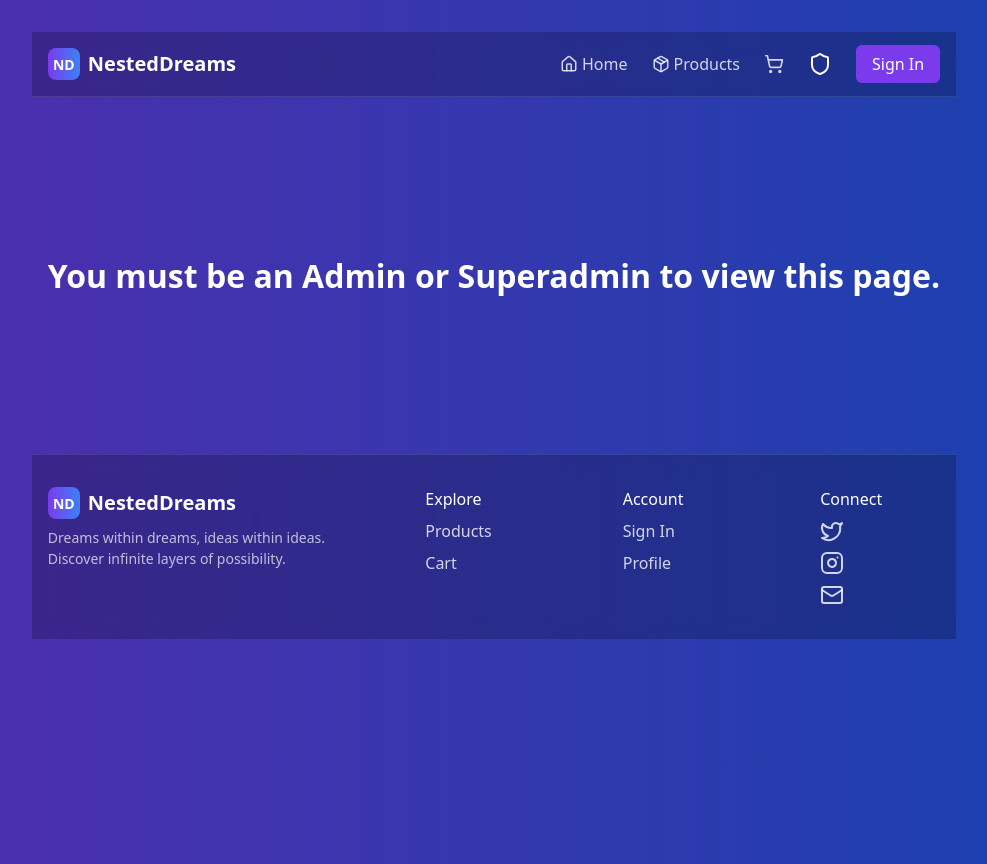
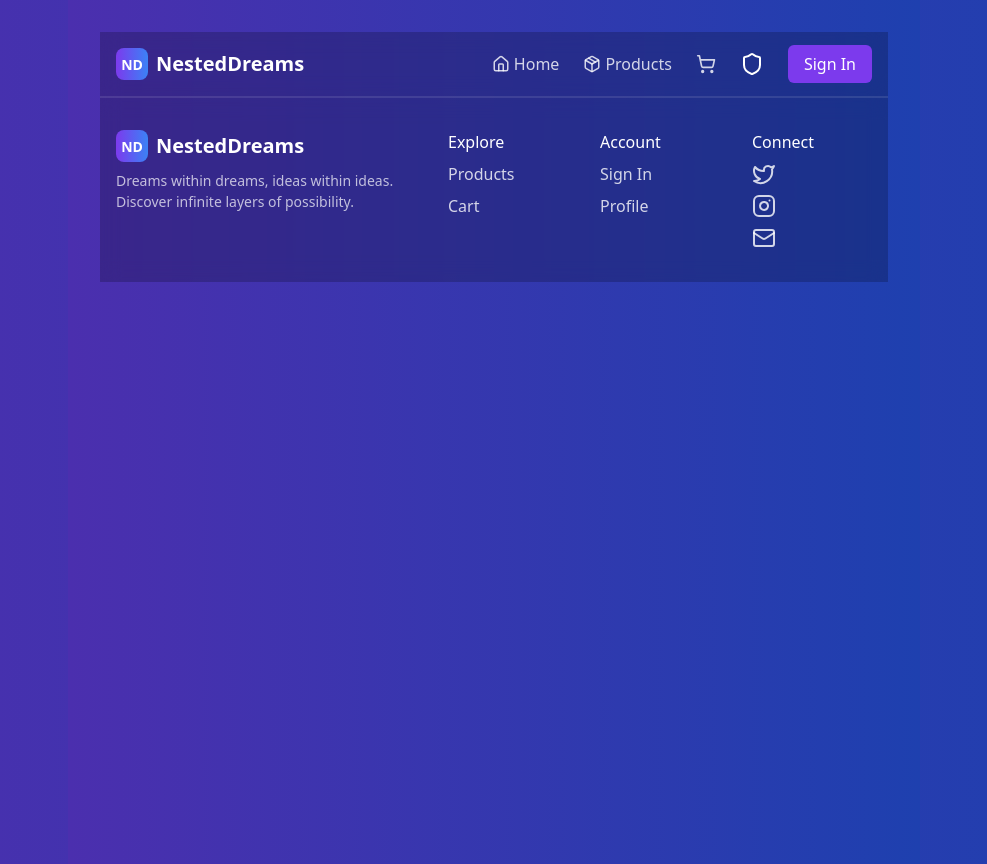
Before and after one commit to egoitzaulestia/NestedDreams, a React (Vite) app: page /admin in a window 1280 px wide. Shown: the whole page, without its empty margins (146-1133 px from the left). Built offline with nearby package versions, Linux system fonts and the light colour scheme.

Commit message:
Admin Panel ready and working

```diff
--- a/src/App.jsx
+++ b/src/App.jsx
@@ -34,7 +34,8 @@ function App() {
               <Route path="/confirm/:emailToken" element={<Confirm />} />
               <Route path="/cart" element={<Cart />} />
               <Route path="/profile" element={<Profile />} />
-              <Route path="/admin" element={<AdminProducts />} />
+              {/* <Route path="/admin" element={<AdminProducts />} /> */}
+              <Route path="/admin/products" element={<AdminProducts />} />
             </Routes>
             <Footer />
           </BrowserRouter>
--- a/src/pages/AdminProducts.jsx
+++ b/src/pages/AdminProducts.jsx
@@ -89,17 +89,6 @@ const AdminProducts = () => {
   const [loading, setLoading] = useState(true);
   const [error, setError] = useState(null);
 
-  // We redirect non-admin
-  if (!user || user.RoleId !== 2 || user.RoleId !== 3) {
-    return (
-      <div className="admin__empty">
-        <h2 className="admin__empty-title">
-          You must be an Admin or Superadmin to view this page.
-        </h2>
-      </div>
-    );
-  }
-
   // Fetch all products on mount
   useEffect(() => {
     const fetchProducts = async () => {
@@ -117,6 +106,17 @@ const AdminProducts = () => {
     };
     fetchProducts();
   }, [token]);
+
+  // We redirect non-admin
+  if (!user || (user.RoleId !== 2 && user.RoleId !== 3)) {
+    return (
+      <div className="admin__empty">
+        <h2 className="admin__empty-title">
+          You must be an Admin or Superadmin to view this page.
+        </h2>
+      </div>
+    );
+  }
 
   if (loading) return <p>Loading pruducts...</p>;
   if (error) return <p className="error">{error}</p>;
```
